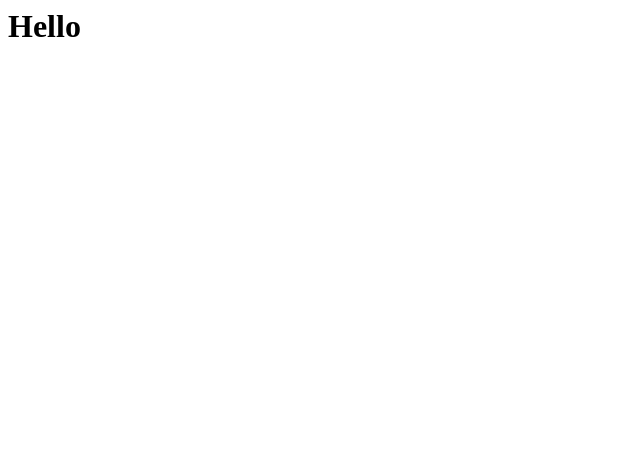
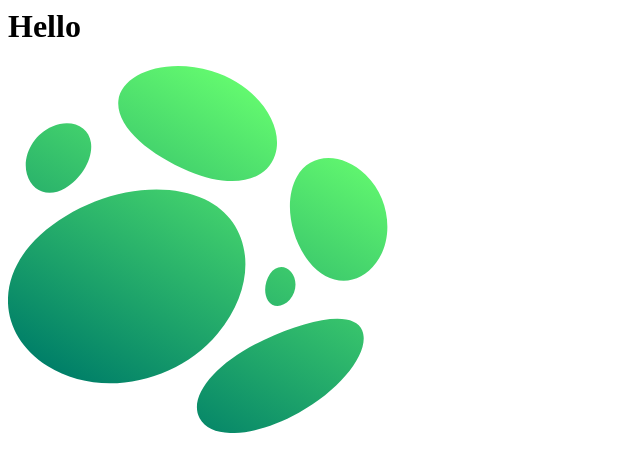
Before and after one commit to napiergit/coffee, a plain HTML site: page index.html in a window 1280 px wide. Shown: the whole page, without its empty margins (0-640 px from the left). Drawn offline with Linux system fonts and the light colour scheme.

Commit message:
Update index.html

```diff
--- a/index.html
+++ b/index.html
@@ -1 +1,23 @@
 <h1>Hello</h1>
+
+
+<svg preserveAspectRatio="xMidYMid meet" data-bbox="-0.019 0.002 416.263 120.865" viewBox="0 0 416.24 120.84" xmlns="http://www.w3.org/2000/svg" data-type="ugc" role="img" aria-label="Jembi Logo">
+    <g>
+        <defs>
+            <linearGradient gradientUnits="userSpaceOnUse" y2="13.3" x2="89.08" y1="110.38" x1="33.03" id="bdb9865b-c10c-4193-999b-abad4bc59d17_comp-j9o0biy5">
+                <stop stop-color="#007f68" offset="0"></stop>
+                <stop stop-color="#63f96f" offset="1"></stop>
+            </linearGradient>
+        </defs>
+        <g>
+            <g>
+                <path d="M171.45 83.52q0 8.81-3 14.65a24.6 24.6 0 0 1-8 9.32 52.83 52.83 0 0 1-12.35 6.05l-6.1-13.22a35.93 35.93 0 0 0 6.25-3.64 12.17 12.17 0 0 0 3.63-4.68 17.56 17.56 0 0 0 1.33-7.38V36h18.24zm-1.58-74.09a9.7 9.7 0 0 1 2.92 7.18 9.67 9.67 0 0 1-2.92 7.17 11.33 11.33 0 0 1-15.07 0 9.67 9.67 0 0 1-2.92-7.17 9.7 9.7 0 0 1 2.92-7.18 11.33 11.33 0 0 1 15.07 0z" fill="#ffffff"></path>
+                <path d="M233.86 68.56h-33.41q.72 6.24 3.54 8.55c1.87 1.54 4.56 2.31 8 2.31a16.82 16.82 0 0 0 6.1-1.18 34 34 0 0 0 6.61-3.64l7.37 10a34.29 34.29 0 0 1-9.83 5.69 33.54 33.54 0 0 1-12 2.1q-13.93 0-21.16-7.84t-7.22-21.06a35.69 35.69 0 0 1 3-15 24.32 24.32 0 0 1 9-10.56 25.66 25.66 0 0 1 14.35-3.89q12 0 19 7.43t7 20.85q-.05.68-.35 6.24zm-17.63-11.28q-.1-5.43-1.84-8.4t-5.84-3a6.65 6.65 0 0 0-5.74 2.67q-2 2.66-2.46 9.32h15.88z" fill="#ffffff"></path>
+                <path d="M316.24 38.48q3.88 4.37 3.89 12v40.11h-18.24V53.8q0-6.34-3.69-6.35c-2.52 0-4.85 2.08-7 6.25v36.89H273V53.8q0-6.34-3.69-6.35t-7 6.25v36.89H244.1V36H260l1.31 6a21.44 21.44 0 0 1 7-6 19.5 19.5 0 0 1 8.87-1.94 13.75 13.75 0 0 1 7.58 2.1 12.76 12.76 0 0 1 4.92 6.09 22.87 22.87 0 0 1 7.32-6.12 19.4 19.4 0 0 1 9-2 13.1 13.1 0 0 1 10.24 4.35z" fill="#ffffff"></path>
+                <path d="M380.58 41.81q5.24 7.68 5.23 21.52a40.62 40.62 0 0 1-2.61 15 23.5 23.5 0 0 1-7.54 10.35A18.74 18.74 0 0 1 364 92.43a18.22 18.22 0 0 1-8.14-1.79 16.83 16.83 0 0 1-6.1-5.08l-.72 5h-16.21V14.45l18.24-1.84V41.3a16.8 16.8 0 0 1 6.25-5.23 18.44 18.44 0 0 1 8.3-1.94q9.74 0 14.96 7.68zm-15.83 33.82q2.25-3.69 2.25-12.3 0-9.22-2-12.6a6.28 6.28 0 0 0-5.69-3.39q-4.81 0-8.2 5.74V74.7q2.78 4.62 7.48 4.61a6.88 6.88 0 0 0 6.16-3.68z" fill="#ffffff"></path>
+                <path d="M413.32 9.43a9.66 9.66 0 0 1 2.92 7.18 9.64 9.64 0 0 1-2.92 7.17 11.31 11.31 0 0 1-15.06 0 9.64 9.64 0 0 1-2.92-7.17 9.66 9.66 0 0 1 2.92-7.18 11.31 11.31 0 0 1 15.06 0zM414.91 36v54.59h-18.24V36z" fill="#ffffff"></path>
+                <path d="M92.78 77c2.36-2.6 2.52-6.78.45-9.19s-5.11-2.09-6.93.58-2.19 6.57-.67 8.91 4.78 2.33 7.15-.3zm23.91 10.2c-2.66-6.74-16.85-4.25-32.43 3S59.15 108.67 63.1 116s18.42 6.1 32.67-1.8 23.57-20.2 20.92-26.97zm-51.9-43.29c-15.67-7.36-39.34-1.76-54.18 11.75S-3.62 88.18 13 98.78s42.12 6 56.07-10.73 11.37-36.78-4.28-44.14zM36.35 11.32c-.92 8.68 10.13 17.76 23.18 23.3s25.21 4.21 28.41-5.33S82.33 6.3 67 1.66s-29.74 1.06-30.65 9.66zm58.78 25.11c-4.32 7.73-2.32 20 4 28.07s16.07 8.44 22.09.33 4.6-21.27-3.45-29-18.32-7.13-22.64.6zM14.6 19.9c-6.27 2.59-10 9.76-8.38 15.67s7.21 7.85 12.59 4.7 9.24-9.68 8.51-15-6.46-7.97-12.72-5.37z" fill="url(#bdb9865b-c10c-4193-999b-abad4bc59d17_comp-j9o0biy5)"></path>
+            </g>
+        </g>
+    </g>
+</svg>
```
